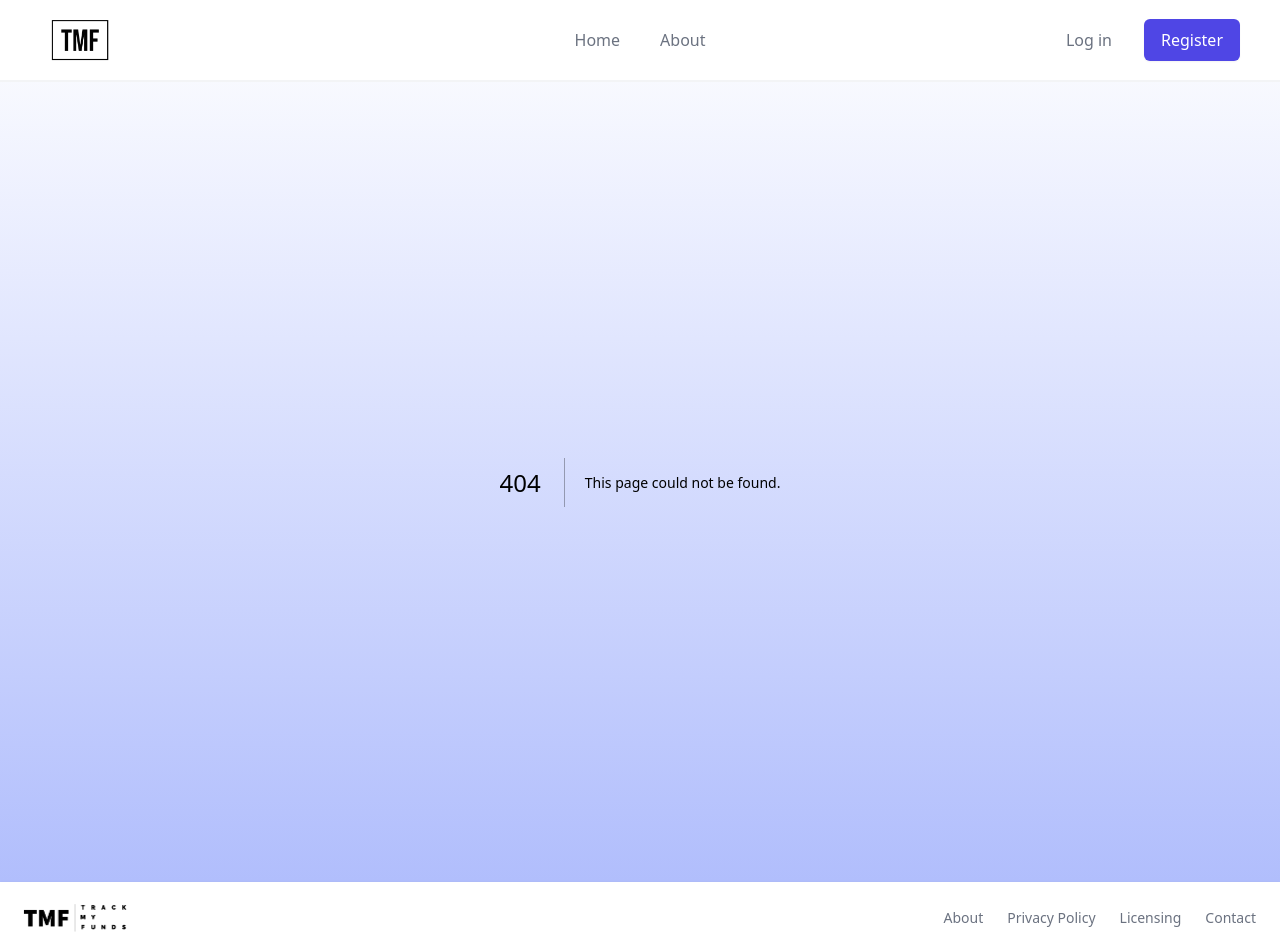
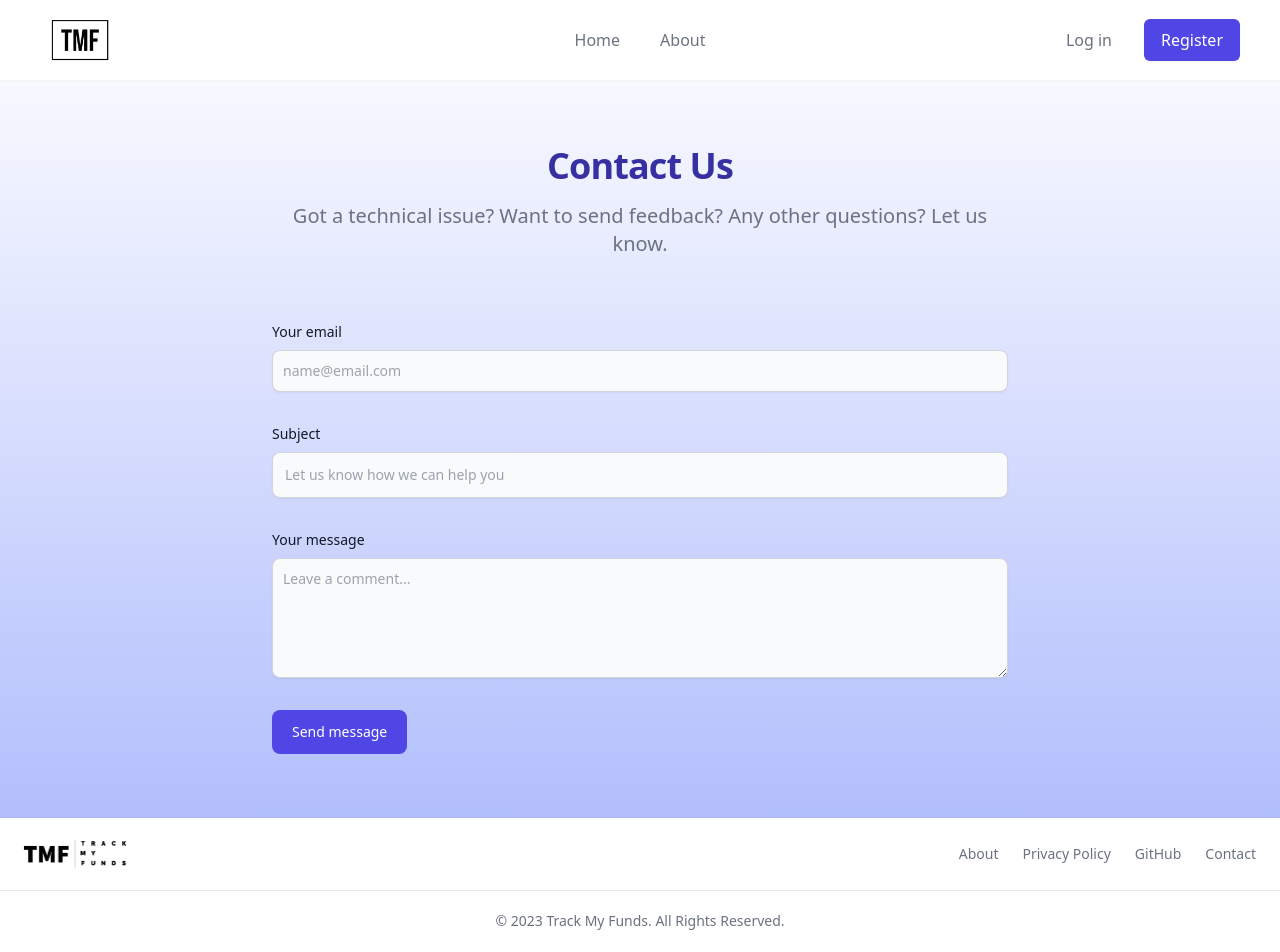
Before and after one commit to LadyBluenotes/track-my-funds, a Next.js app in the folder client/: page /contact in a window 1280 px wide. Before the commit this address had no page. Shown: the top 952 px of the page. Built offline with nearby package versions, Linux system fonts and the light colour scheme.

Commit message:
contact page

```diff
--- a/client/src/pages/components/layout/Footer.tsx
+++ b/client/src/pages/components/layout/Footer.tsx
@@ -15,22 +15,22 @@ export default function Footer() {
         </a>
         <ul className="flex flex-wrap items-center text-sm text-gray-500 sm:mb-0">
           <li>
-            <a href="#" className="mr-4 hover:underline md:mr-6 ">
+            <a href="/about" className="mr-4 hover:underline md:mr-6 ">
               About
             </a>
           </li>
           <li>
-            <a href="#" className="mr-4 hover:underline md:mr-6">
+            <a href="/privacy" className="mr-4 hover:underline md:mr-6">
               Privacy Policy
             </a>
           </li>
           <li>
-            <a href="#" className="mr-4 hover:underline md:mr-6 ">
-              Licensing
+            <a href="https://github.com/LadyBluenotes/track-my-funds" className="mr-4 hover:underline md:mr-6 ">
+              GitHub
             </a>
           </li>
           <li>
-            <a href="#" className="mr-4 hover:underline md:mr-6">
+            <a href="/contact" className="mr-4 hover:underline md:mr-6">
               Contact
             </a>
           </li>
--- a/client/src/pages/components/layout/LandingNav.tsx
+++ b/client/src/pages/components/layout/LandingNav.tsx
@@ -27,7 +27,7 @@ export default function LandingNav() {
         <div className="flex items-center justify-between border-b-2 border-gray-100 py-0 md:justify-start md:space-x-10">
           <div className="flex justify-start lg:w-0 lg:flex-1 pl-10 lg:pl-10">
             <a href="/">
-              <span className="sr-only">Track Your Funds</span>
+              <span className="sr-only">Track My Funds</span>
               <img className="h-20 sm:h-20" src="/smallLogo.jpg" alt="" />
             </a>
           </div>
--- /dev/null
+++ b/client/src/pages/contact.tsx
@@ -0,0 +1,26 @@
+export default function Contact() {
+
+    return (
+        <section>
+  <div className="py-8 lg:py-16 px-4 mx-auto max-w-screen-md">
+      <h2 className="mb-4 text-4xl tracking-tight font-extrabold text-center text-indigo-800">Contact Us</h2>
+      <p className="mb-8 lg:mb-16 font-light text-center text-gray-500  sm:text-xl">Got a technical issue? Want to send feedback? Any other questions? Let us know.</p>
+      <form action="#" className="space-y-8">
+          <div>
+              <label className="block mb-2 text-sm font-medium text-gray-900">Your email</label>
+              <input type="email" id="email" className="shadow-sm bg-gray-50 border border-gray-300 text-gray-900 text-sm rounded-lg focus:ring-primary-500 focus:border-primary-500 block w-full p-2.5 " placeholder="name@email.com" required />
+          </div>
+          <div>
+              <label className="block mb-2 text-sm font-medium text-gray-900">Subject</label>
+              <input type="text" id="subject" className="block p-3 w-full text-sm text-gray-900 bg-gray-50 rounded-lg border border-gray-300 shadow-sm focus:ring-primary-500 focus:border-primary-500 " placeholder="Let us know how we can help you" required />
+          </div>
+          <div className="sm:col-span-2">
+              <label className="block mb-2 text-sm font-medium text-gray-900">Your message</label>
+              <textarea id="message" className="block p-2.5 w-full text-sm text-gray-900 bg-gray-50 rounded-lg shadow-sm border border-gray-300 focus:ring-primary-500 focus:border-primary-500 h-[120px] " placeholder="Leave a comment..."></textarea>
+          </div>
+          <button type="submit" className="py-3 px-5 text-sm font-medium text-center text-white rounded-lg bg-indigo-600 sm:w-fit hover:bg-primary-800 focus:ring-4 focus:outline-none focus:ring-primary-300 hover:bg-indigo-700">Send message</button>
+      </form>
+  </div>
+</section>
+    )
+};
```
